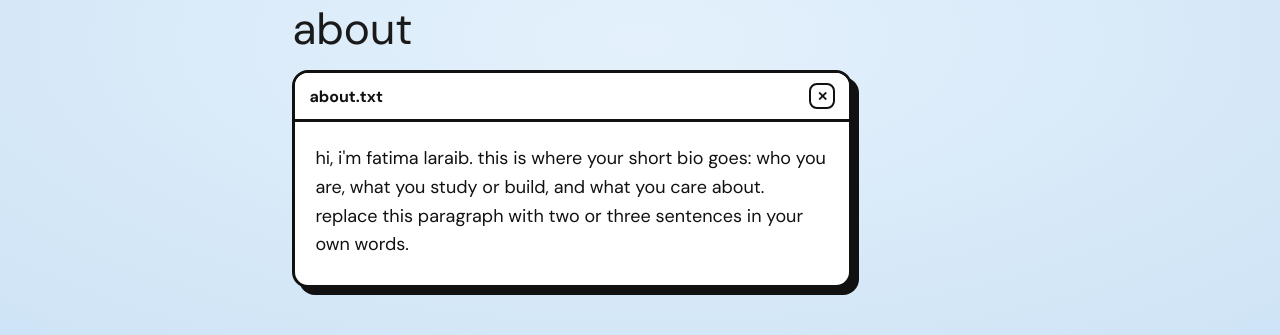
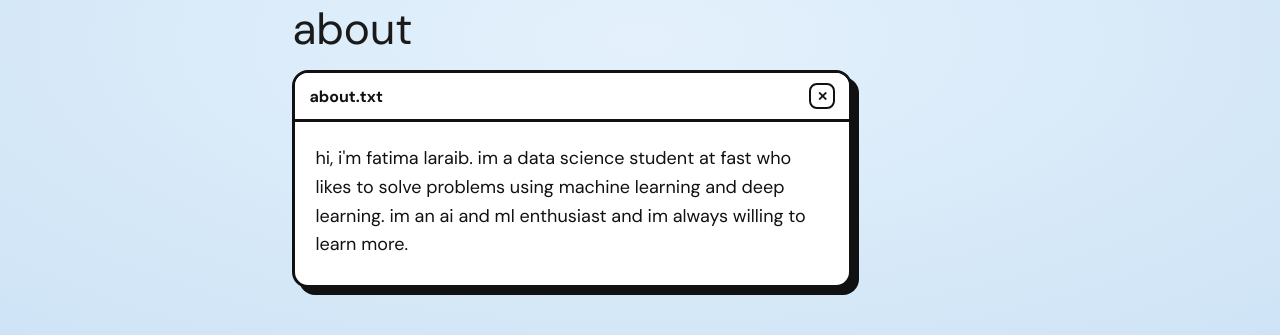
Before and after one commit to fatimaLaraibBonk/Professional_Portfolio, a React (Vite) app in the folder code/: page / in a window 1280 px wide. Shown: the part 920-1255 px from the top of the page. Built offline with nearby package versions, Linux system fonts and the light colour scheme; no server answers.

Commit message:
Updating App

```diff
--- a/code/src/App.jsx
+++ b/code/src/App.jsx
@@ -119,9 +119,8 @@ export default function App() {
                 <span className="x" aria-hidden="true">✕</span>
               </div>
               <p>
-                Hi, I'm Fatima Laraib. This is where your short bio goes: who you are, what you
-                study or build, and what you care about. Replace this paragraph with two or three
-                sentences in your own words.
+                Hi, I'm Fatima Laraib. im a data science student at fast who likes to solve problems using machine learning and deep learning.
+                im an ai and ml enthusiast and im always willing to learn more.
               </p>
             </div>
             <div className="folders">
```
